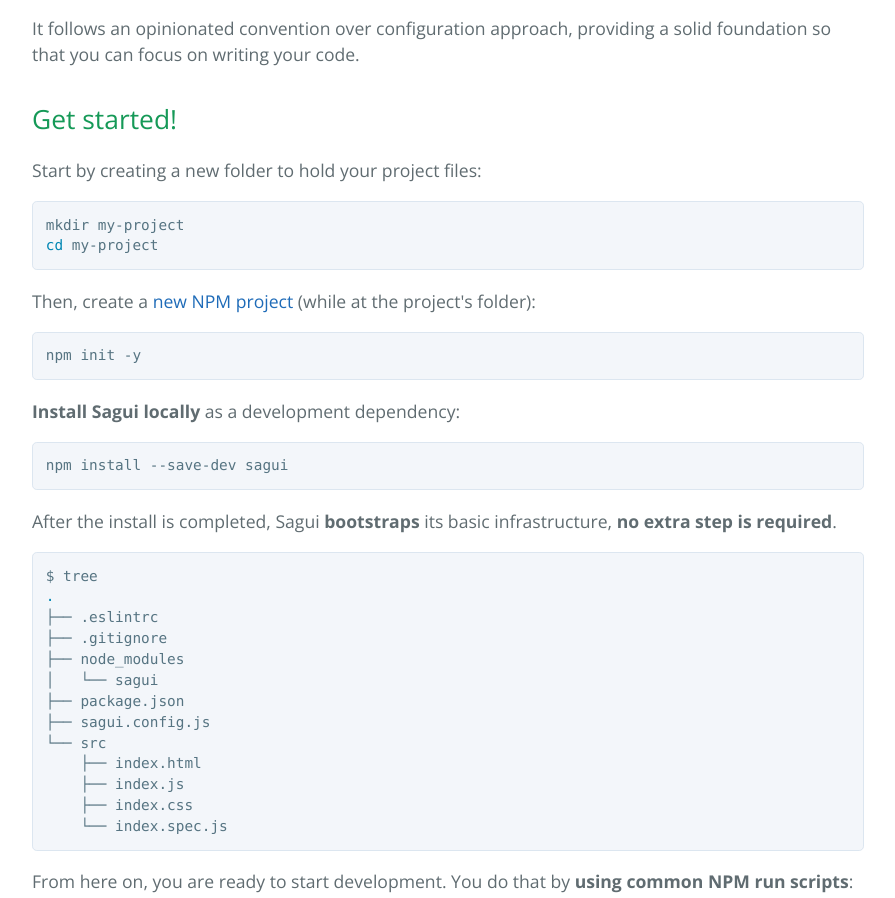
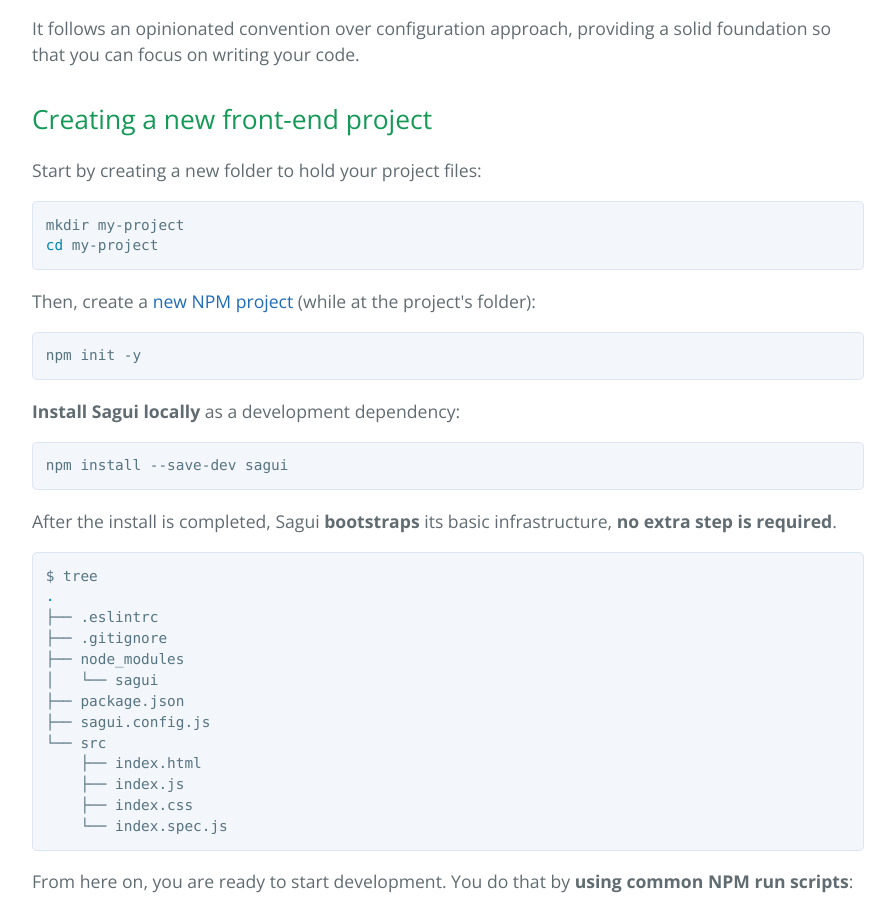
Before and after one commit to saguijs/sagui, a plain HTML site: page index.html in a window 1280 px wide. Shown: the part 1171-2069 px from the top of the page, without its empty margins (192-1087 px from the left). Drawn offline with nearby package versions, Linux system fonts and the light colour scheme.

Commit message:
Update header

```diff
--- a/index.html
+++ b/index.html
@@ -31,7 +31,7 @@
 <p>It follows an opinionated convention over configuration approach, providing a solid foundation so that you can focus on writing your code.</p>
 
 <h2>
-<a id="get-started" class="anchor" href="#get-started" aria-hidden="true"><span aria-hidden="true" class="octicon octicon-link"></span></a>Get started!</h2>
+<a id="creating-a-new-front-end-project" class="anchor" href="#creating-a-new-front-end-project" aria-hidden="true"><span aria-hidden="true" class="octicon octicon-link"></span></a>Creating a new front-end project</h2>
 
 <p>Start by creating a new folder to hold your project files:</p>
 
```
